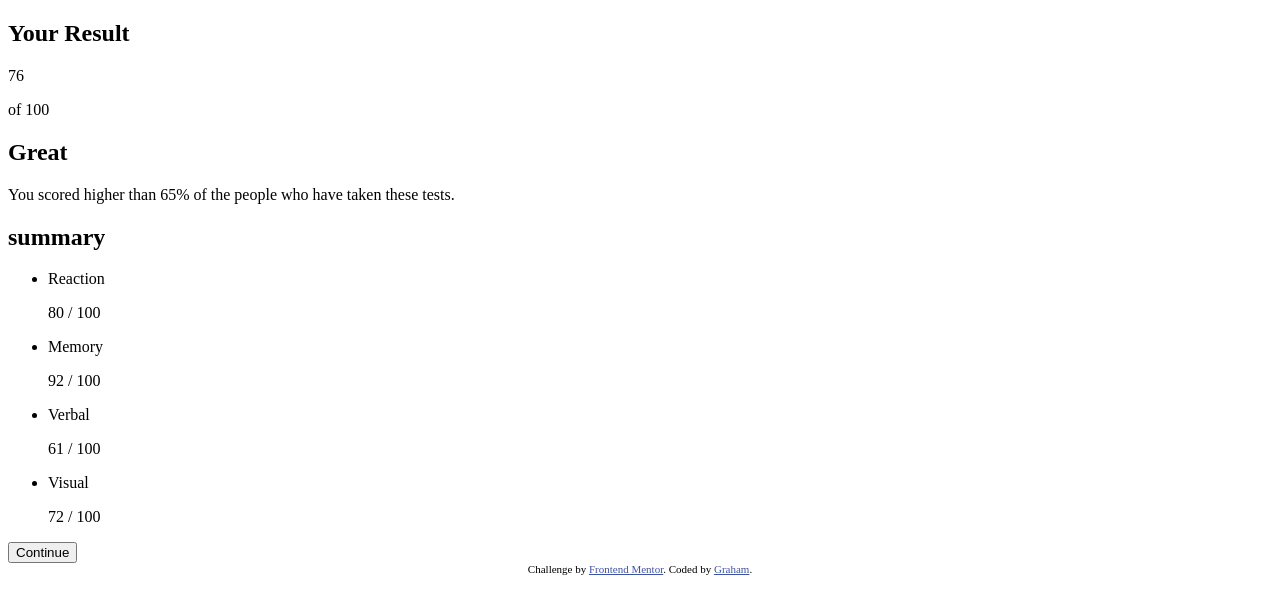
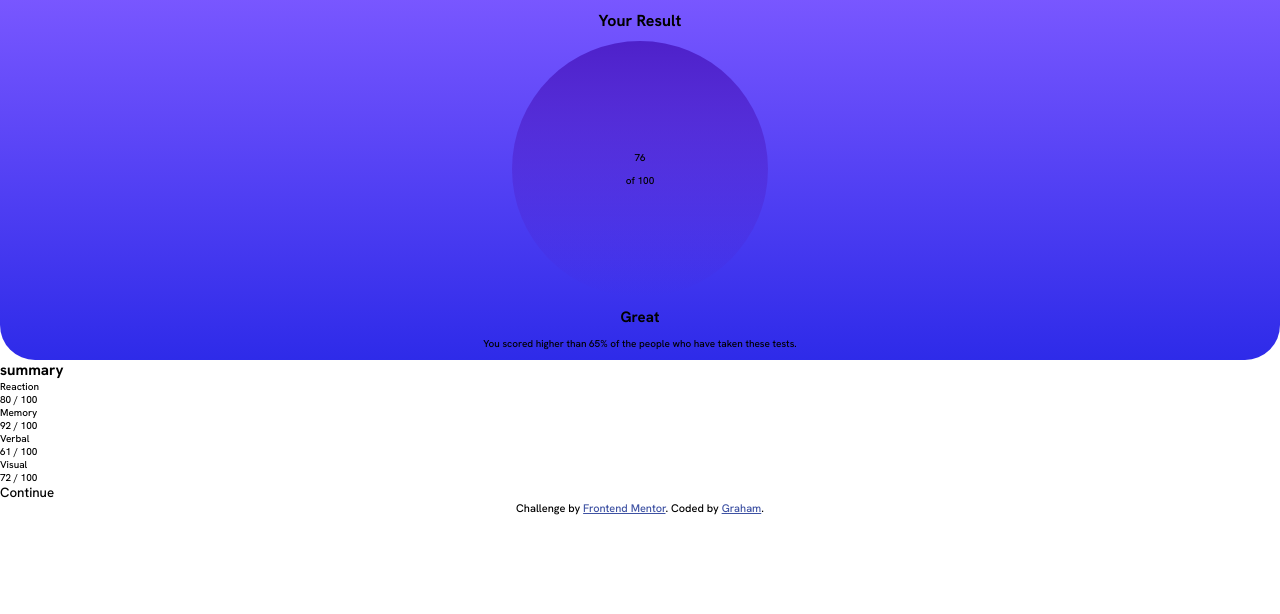
Before and after one commit to grakin99/Results-Summary-View, a plain HTML site: page src/index.html in a window 1280 px wide. Drawn offline with Linux system fonts and the light colour scheme.

Commit message:
New fonts and added scss variables

```diff
--- a/src/index.html
+++ b/src/index.html
@@ -18,7 +18,7 @@
     <section class="results">
       <h1>Your Result</h1>
 
-      <div class="result">
+      <div class="result-container">
         <p class="result">76</p>
         <p class="max">of 100</p>
       </div>
--- /dev/null
+++ b/src/scss/_colours.scss
@@ -0,0 +1,8 @@
+$light-red: hsl(0, 100%, 67%);
+$orangey-yellow: hsl(39, 100%, 56%);
+$green-teal: hsl(166, 100%, 37%);
+$cobalt-blue: hsl(234, 85%, 45%);
+$white: hsl(0, 0%, 100%);
+$pale-blue: hsl(221, 100%, 96%);
+$light-lavender: hsl(241, 100%, 89%);
+$dark-gray-blue: hsl(224, 30%, 27%);
--- /dev/null
+++ b/src/scss/_fonts.scss
@@ -0,0 +1,26 @@
+@font-face {
+  font-family: "Hanken Grotesk";
+  src: url("/assets/fonts/static/HankenGrotesk-Medium.woff2") format("woff2"),
+    url("/assets/fonts/static/HankenGrotesk-Medium.woff") format("woff");
+  font-weight: 500;
+  font-style: normal;
+  font-display: swap;
+}
+
+@font-face {
+  font-family: "Hanken Grotesk";
+  src: url("/assets/fonts/static/HankenGrotesk-ExtraBold.woff2") format("woff2"),
+    url("/assets/fonts/static/HankenGrotesk-ExtraBold.woff") format("woff");
+  font-weight: bold;
+  font-style: normal;
+  font-display: swap;
+}
+
+@font-face {
+  font-family: "Hanken Grotesk";
+  src: url("/assets/fonts/static/HankenGrotesk-Bold.woff2") format("woff2"),
+    url("/assets/fonts/static/HankenGrotesk-Bold.woff") format("woff");
+  font-weight: bold;
+  font-style: normal;
+  font-display: swap;
+}
--- a/src/scss/styles.scss
+++ b/src/scss/styles.scss
@@ -1,3 +1,33 @@
+// Resets
+
+*::after,
+*::before,
+* {
+  all: revert;
+  margin: 0;
+  padding: 0;
+  background: none;
+  border: none;
+  font-family: "Hanken Grotesk";
+  box-sizing: border-box;
+}
+
+html {
+  font-size: 62.5%;
+}
+
+body {
+  margin: 0;
+  padding: 0;
+  height: 100vh;
+  height: 100svh;
+}
+
+// Imports
+@import "colours";
+@import "fonts";
+
+// Styles
 .attribution {
   font-size: 11px;
   text-align: center;
@@ -5,3 +35,63 @@
 .attribution a {
   color: hsl(228, 45%, 44%);
 }
+
+section.results {
+  background-image: linear-gradient(hsl(252, 100%, 67%), hsl(241, 81%, 54%));
+  width: 100%;
+  // fallback for browsers that do not support svh units
+  height: 45vh;
+  height: 45svh;
+  display: flex;
+  align-items: center;
+  justify-content: center;
+  flex-direction: column;
+  gap: 1rem;
+  border-bottom-left-radius: 3.5rem;
+  border-bottom-right-radius: 3.5rem;
+  @media screen and (min-width: 1440px) {
+  }
+  h1 {
+    font-size: 1.6rem;
+  }
+  div.result-container {
+    border-radius: 50%;
+    width: 20%;
+    height: auto;
+    aspect-ratio: 1/1;
+    display: flex;
+    align-items: center;
+    justify-content: center;
+    flex-direction: column;
+    gap: 1rem;
+    background-image: linear-gradient(
+      hsla(256, 72%, 46%, 1),
+      hsla(241, 72%, 46%, 0)
+    );
+    p.result {
+    }
+    p.max {
+    }
+  }
+
+  h2.quality {
+  }
+  p.result-description {
+  }
+}
+
+section.summary {
+  ul.summary-list {
+    li {
+      p.summary-section {
+      }
+      p.summary-result {
+      }
+    }
+  }
+  button.continue-button {
+  }
+}
+
+.attribution {
+}
```
Also changed, not shown: assets/fonts/static/HankenGrotesk-Bold.woff (added), assets/fonts/static/HankenGrotesk-Bold.woff2 (added), assets/fonts/static/HankenGrotesk-ExtraBold.woff (added), assets/fonts/static/HankenGrotesk-ExtraBold.woff2 (added), assets/fonts/static/HankenGrotesk-Medium.woff (added), assets/fonts/static/HankenGrotesk-Medium.woff2 (added), src/css/styles.css.
